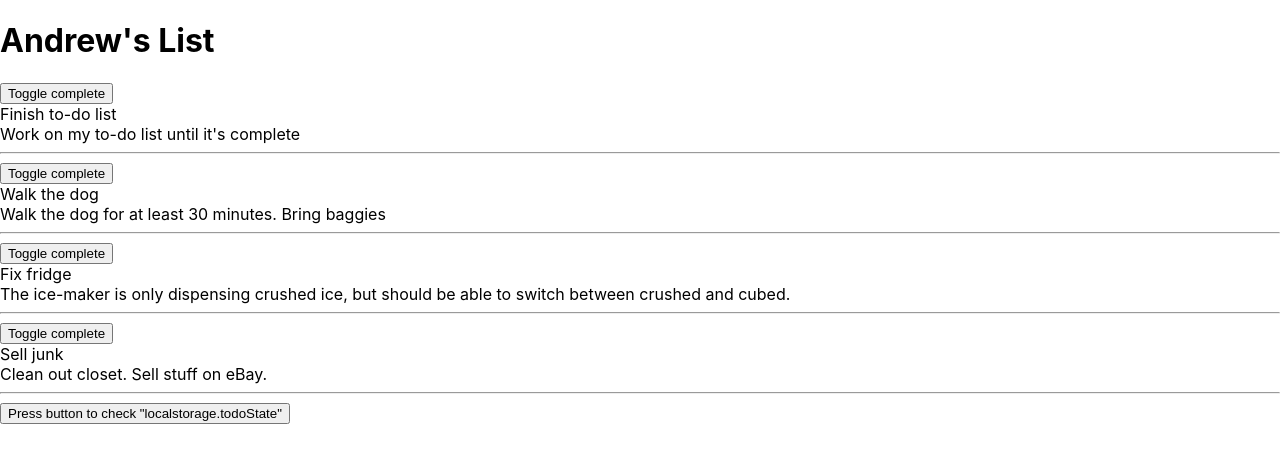
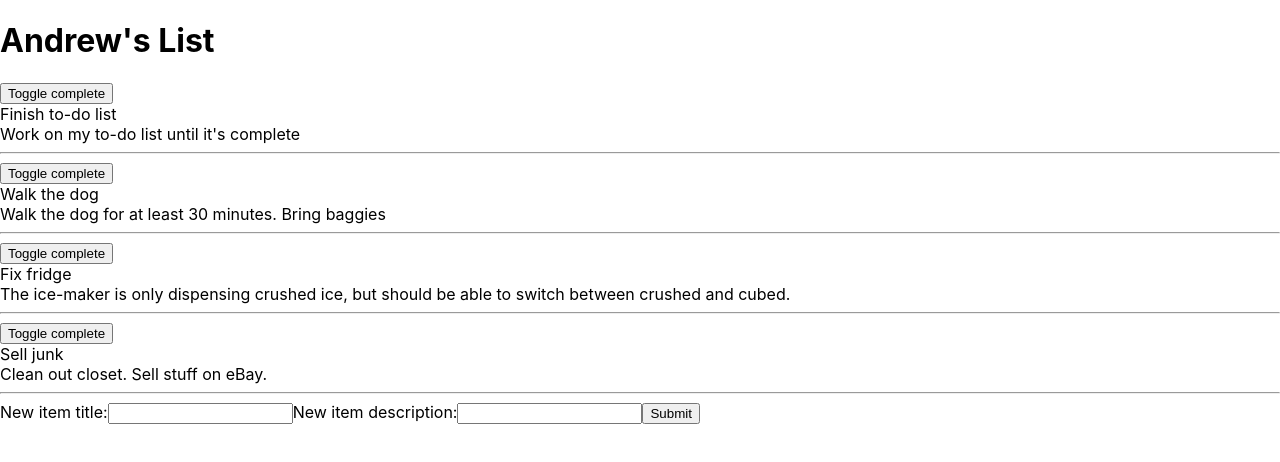
Before and after one commit to drewjtaylor/todos-list, a React (Create React App) app: page / in a window 1280 px wide. Shown: the top 462 px of the page. Built offline with nearby package versions, Linux system fonts and the light colour scheme.

Commit message:
Input to add new items

```diff
--- a/src/App.js
+++ b/src/App.js
@@ -1,18 +1,13 @@
-import {useState, useEffect} from 'react';
+import {useState, useEffect, useRef} from 'react';
 import dummyData from './dummydata';
 import ListItem from './ListItem';
 import './App.css';
 
 function App() {
     // To work on displaying list properly, set up a "dummy" list state, including the name of the user and some list items
-
     const [listState, SetListState] = useState(() => {
-        const savedState = localStorage.getItem('todoState');
-        console.log(savedState);
-
         return JSON.parse(localStorage.getItem('todoState')) || dummyData
         })
-
 
     // Every time the "listState" is updated, update local storage keyto match
     useEffect(() => {
@@ -20,6 +15,7 @@ function App() {
     }, [listState]);
 
 
+    // Toggle existing item between "completed" or "uncomplete"
     const toggleComplete = (id) => {
         const updatedState = {
             ...listState,
@@ -35,6 +31,44 @@ function App() {
         SetListState(updatedState);
     }
 
+    // References set up for input values (better than reloading state every time a character gets typed in the form)
+    const newTitleRef = useRef();
+    const newDescriptionRef = useRef();
+
+    // Function to add item to state
+    const addItem = (title, description) => {
+        const updatedState = {
+            ...listState,
+            listItems: [...listState.listItems, {
+                id: new Date().toISOString,
+                title,
+                description,
+                completed: false
+            }]
+        }
+
+        SetListState(updatedState)
+    }
+
+    // Function to remove item from state entirely
+    const removeItem = (id) => {
+        const updatedList = listState.listItems.filter((item) => (item.id !== id));
+
+        SetListState({
+            ...listState,
+            listItems: updatedList
+        })
+    }
+
+
+    //
+
+    // Handles New Item submission.
+    const handleNewItemSubmit = (e) => {
+        e.preventDefault();
+        addItem(newTitleRef.current.value, newDescriptionRef.current.value)
+    }
+
   return (
     <>
         <h1 className='list-header'>{`${listState.firstName}'s List`}</h1>
@@ -46,9 +80,21 @@ function App() {
             </div>
         }))}
 
-        <button onClick={() => {
+        <form onSubmit={handleNewItemSubmit}>
+        <label>
+            New item title:
+            <input type="text" name="item" ref={newTitleRef}/>
+        </label>
+        <label>
+            New item description:
+            <input type="text" name="description" ref={newDescriptionRef}/>
+        </label>
+        <input type="submit" value="Submit" />
+        </form>
+
+        {/* <button onClick={() => {
             console.log(JSON.stringify(localStorage.getItem(('todoState')), null, 2))
-        }}>Press button to check "localstorage.todoState"</button>
+        }}>Press button to check "localstorage.todoState"</button> */}
     </>
   );
 }
```
